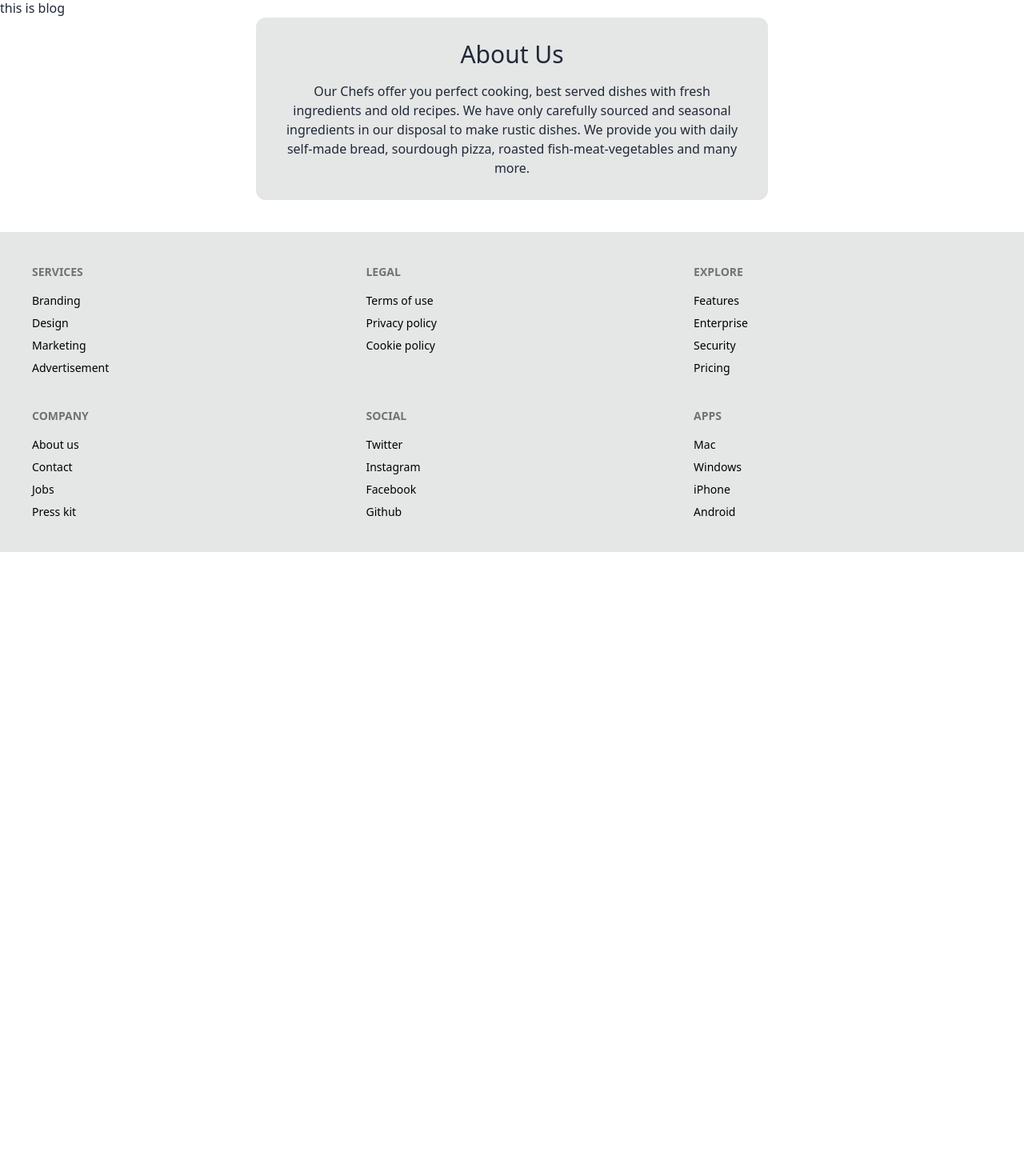
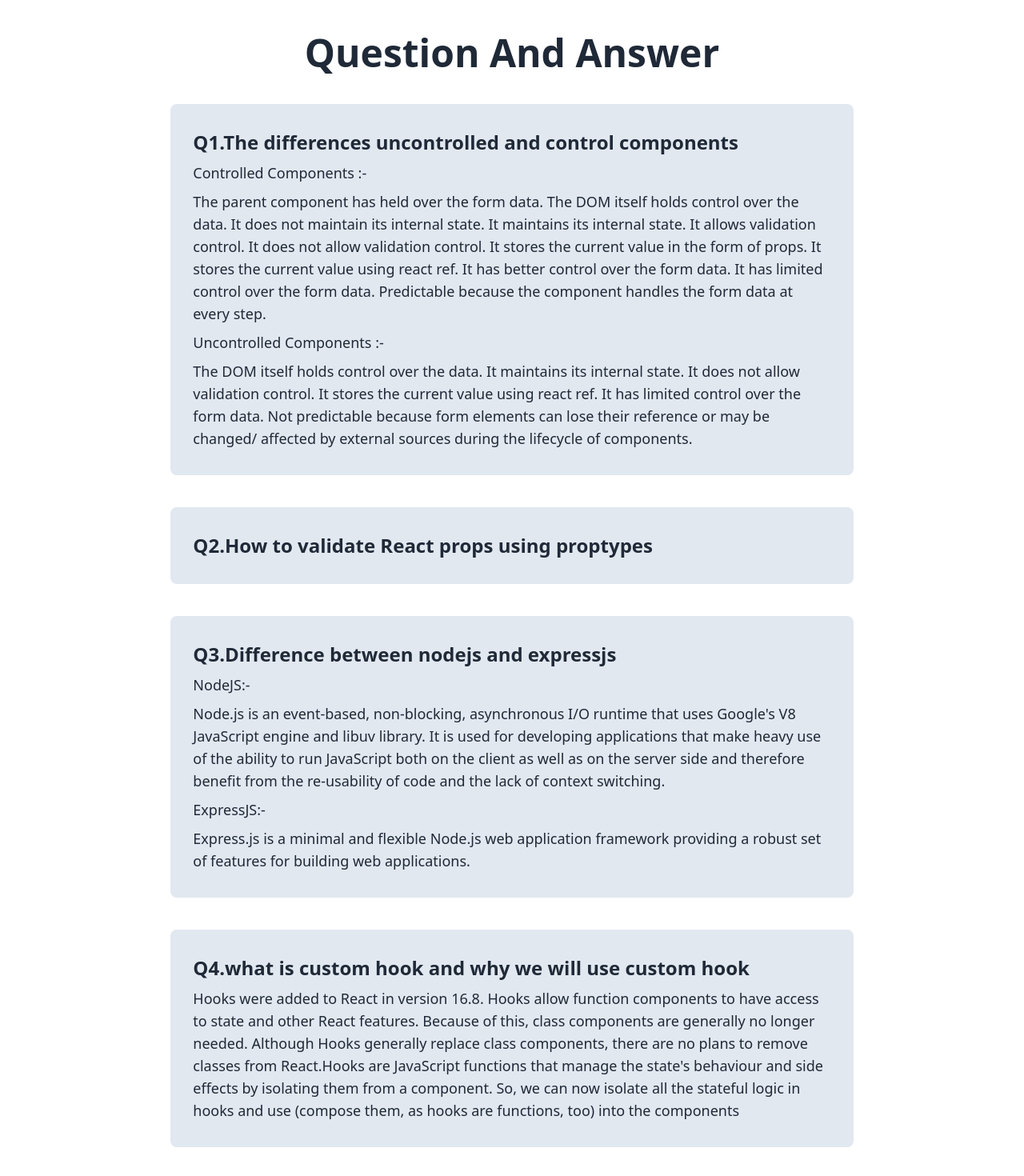
Before and after one commit to arin8738/assignment10client, a React (Vite) app: page /blog in a window 1280 px wide. Shown: the part 480-1950 px from the top of the page at 80% size. Before the commit the page ends 1170 px from the top, so only its background shows below. Built offline with nearby package versions, Linux system fonts and the light colour scheme.

Commit message:
question ans added

```diff
--- a/src/componends/Blog/Blog.jsx
+++ b/src/componends/Blog/Blog.jsx
@@ -2,8 +2,49 @@ import React from 'react';
 
 const Blog = () => {
     return (
-        <div>
-            <h1>this is blog</h1>
+        <div className='mb-40'>
+           <h1 className='text-center mt-11 font-semibold text-5xl'>Question And Answer</h1>
+            <div className='w-2/3 mx-auto text-left mt-10 rounded-lg bg-slate-200 px-7 py-8 '>
+                <h1 className='text-2xl font-semibold'>Q1.The differences uncontrolled and control components</h1>
+                <div>
+                    <h2 className='text-lg font-medium mt-2'>Controlled Components :-</h2>
+                    <p className='text-lg mt-2'>The parent component has held over the form data.	The DOM itself holds control over the data.
+                        It does not maintain its internal state.	It maintains its internal state.
+                        It allows validation control.	It does not allow validation control.
+                        It stores the current value in the form of props.	It stores the current value using react ref.
+                        It has better control over the form data.	It has limited control over the form data.
+                        Predictable because the component handles the form data at every step.</p>
+                </div>
+                <div>
+                    <h2 className='text-lg font-medium mt-2'>Uncontrolled Components :-</h2>
+                    <p className='text-lg mt-2'> The DOM itself holds control over the data.
+                        It maintains its internal state.
+                        It does not allow validation control.
+                        It stores the current value using react ref.
+                        It has limited control over the form data.
+                        Not predictable because form elements can lose their reference or may be changed/ affected by external sources during the lifecycle of components.
+                    </p>
+                </div>
+            </div>
+            <div className='w-2/3 mx-auto text-left mt-10 rounded-lg bg-slate-200 px-7 py-8'>
+                <h1 className='text-2xl font-semibold'>Q2.How to validate React props using proptypes</h1>
+            </div>
+            <div className='w-2/3 mx-auto text-left mt-10 rounded-lg bg-slate-200 px-7 py-8'>
+                <h1 className='text-2xl font-semibold'>Q3.Difference between nodejs and expressjs</h1>
+                <div>
+                    <h2 className='text-lg font-medium mt-2'>NodeJS:-</h2>
+                    <p className='text-lg mt-2'>Node.js is an event-based, non-blocking, asynchronous I/O runtime that uses Google's V8 JavaScript engine and libuv library. It is used for developing applications that make heavy use of the ability to run JavaScript both on the client as well as on the server side and therefore benefit from the re-usability of code and the lack of context switching.</p>
+                </div>
+                <div>
+                    <h1 className='text-lg mt-2 font-medium'>ExpressJS:-</h1>
+                    <p className='text-lg mt-2'>Express.js is a minimal and flexible Node.js web application framework providing a robust set of features for building web applications.</p>
+                </div>
+            </div>
+            <div className='w-2/3 mx-auto text-left mt-10 rounded-lg bg-slate-200 px-7 py-8'>
+                <h1 className='text-2xl font-semibold' >Q4.what is custom hook and why we will use custom hook
+                </h1>
+                <p  className='text-lg mt-2'>Hooks were added to React in version 16.8. Hooks allow function components to have access to state and other React features. Because of this, class components are generally no longer needed. Although Hooks generally replace class components, there are no plans to remove classes from React.Hooks are JavaScript functions that manage the state's behaviour and side effects by isolating them from a component. So, we can now isolate all the stateful logic in hooks and use (compose them, as hooks are functions, too) into the components</p>
+            </div>
         </div>
     );
 };
--- a/src/layout/Main.jsx
+++ b/src/layout/Main.jsx
@@ -10,7 +10,9 @@ const Main = () => {
         <div>
             <Nav></Nav>
             <Banner></Banner>
+
             <Outlet></Outlet>
+
             <Aboutus></Aboutus>
             <Footer></Footer>
         </div>
```
